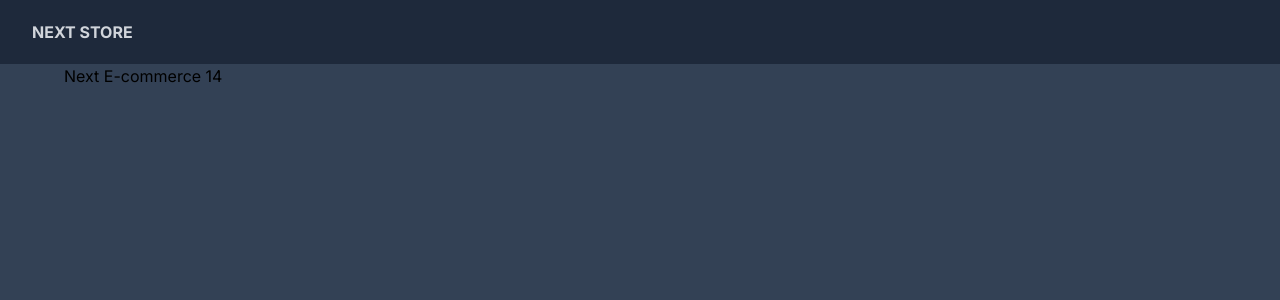
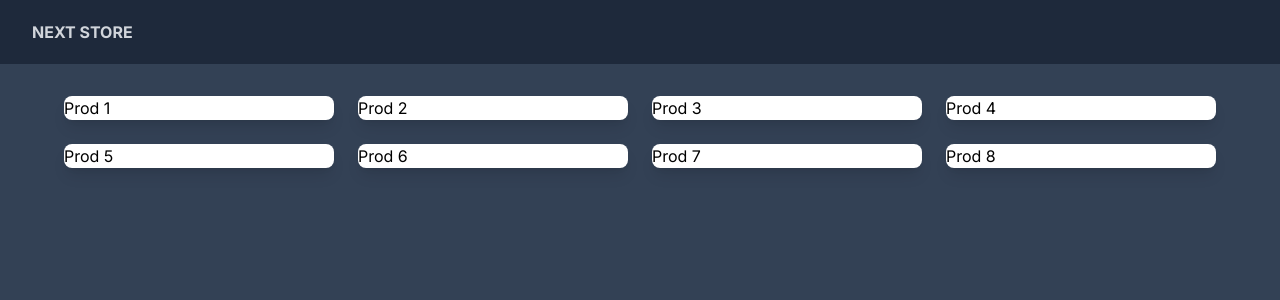
Before and after one commit to Raphaeljsx/next-ecommerce, a Next.js app: page / in a window 1280 px wide. Shown: the top 300 px of the page. Built offline with nearby package versions, Linux system fonts and the light colour scheme.

Commit message:
Listagem de produts

```diff
--- a/src/app/layout.tsx
+++ b/src/app/layout.tsx
@@ -17,10 +17,10 @@ export default function RootLayout({
   children: React.ReactNode;
 }>) {
   return (
-    <html lang="PT-BR">
+    <html lang="pt-BR">
       <body className={inter.className}>
         <Navbar/>
-        <main className="bg-slate-700 h-screen p-16">
+        <main className="bg-slate-700 h-screen p-16 flex justify-center">
           {children}
         </main>
       </body>
--- a/src/app/page.tsx
+++ b/src/app/page.tsx
@@ -2,8 +2,33 @@ import Image from "next/image";
 
 export default function Home() {
   return (
-    <main>
-     <h1 className="">Next E-commerce 14</h1>
-    </main>
+    <div className="container justify-center pt-8 px-8 xl:px-0">
+      <div className="grid grid-cols-1 sm:grid-cols-2 md:grid-cols-3 lg:grid-cols-4 gap-10 xl:gap-6">
+        <div className="bg-white rounded-lg shadow-lg overflow-hidden">
+          <p>Prod 1</p>
+        </div>
+        <div className="bg-white rounded-lg shadow-lg overflow-hidden">
+          <p>Prod 2</p>
+        </div>
+        <div className="bg-white rounded-lg shadow-lg overflow-hidden">
+          <p>Prod 3</p>
+        </div>
+        <div className="bg-white rounded-lg shadow-lg overflow-hidden">
+          <p>Prod 4</p>
+        </div>
+        <div className="bg-white rounded-lg shadow-lg overflow-hidden">
+          <p>Prod 5</p>
+        </div>
+        <div className="bg-white rounded-lg shadow-lg overflow-hidden">
+          <p>Prod 6</p>
+        </div>
+        <div className="bg-white rounded-lg shadow-lg overflow-hidden">
+          <p>Prod 7</p>
+        </div>
+        <div className="bg-white rounded-lg shadow-lg overflow-hidden">
+          <p>Prod 8</p>
+        </div>
+      </div>
+    </div>
   );
 }
```
